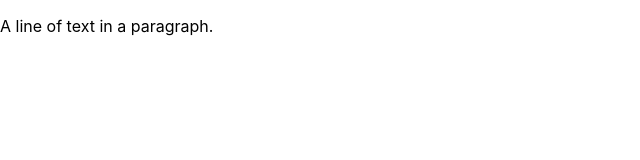
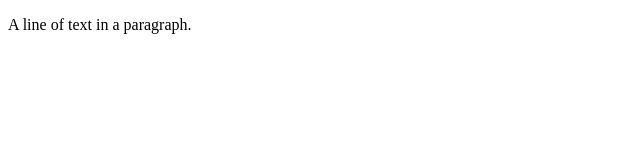
Before and after one commit to armedi/learn-slatejs, a Next.js app: page / in a window 1280 px wide. Shown: the top 160 px of the page, without its empty margins (0-640 px from the left). Built offline with nearby package versions, Linux system fonts and the light colour scheme.

Commit message:
setup tailwind

```diff
--- a/package.json
+++ b/package.json
@@ -17,8 +17,11 @@
   },
   "devDependencies": {
     "@types/react": "17.0.18",
+    "autoprefixer": "^10.3.1",
     "eslint": "7.32.0",
     "eslint-config-next": "11.1.0",
+    "postcss": "^8.3.6",
+    "tailwindcss": "^2.2.7",
     "typescript": "4.3.5"
   }
 }
--- /dev/null
+++ b/postcss.config.js
@@ -0,0 +1,6 @@
+module.exports = {
+  plugins: {
+    tailwindcss: {},
+    autoprefixer: {},
+  },
+}
--- a/styles/globals.css
+++ /dev/null
@@ -1,16 +0,0 @@
-html,
-body {
-  padding: 0;
-  margin: 0;
-  font-family: -apple-system, BlinkMacSystemFont, Segoe UI, Roboto, Oxygen,
-    Ubuntu, Cantarell, Fira Sans, Droid Sans, Helvetica Neue, sans-serif;
-}
-
-a {
-  color: inherit;
-  text-decoration: none;
-}
-
-* {
-  box-sizing: border-box;
-}
```
Also changed, not shown: pages/_app.tsx (+4 -4 lines), tailwind.config.js (added, +11 -0 lines), 1 other file (tests, documents, lock files or other folders).
